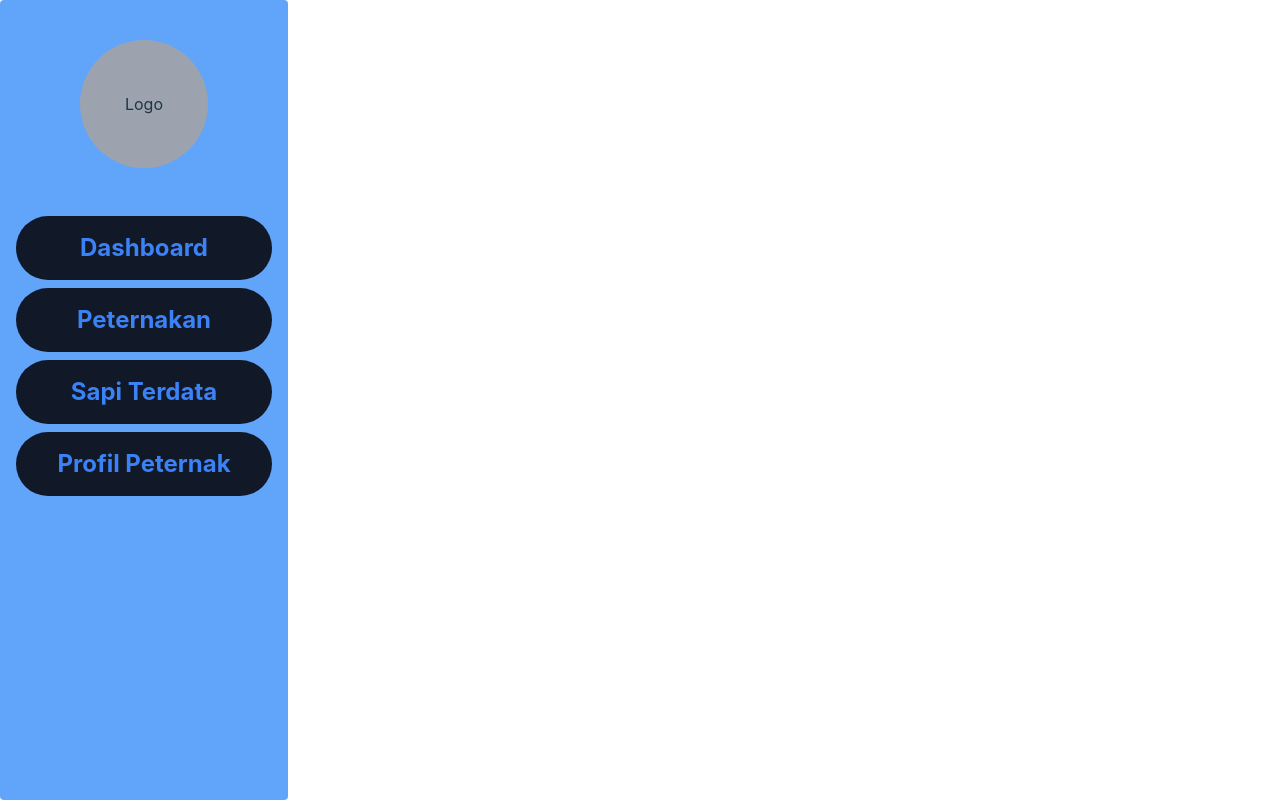
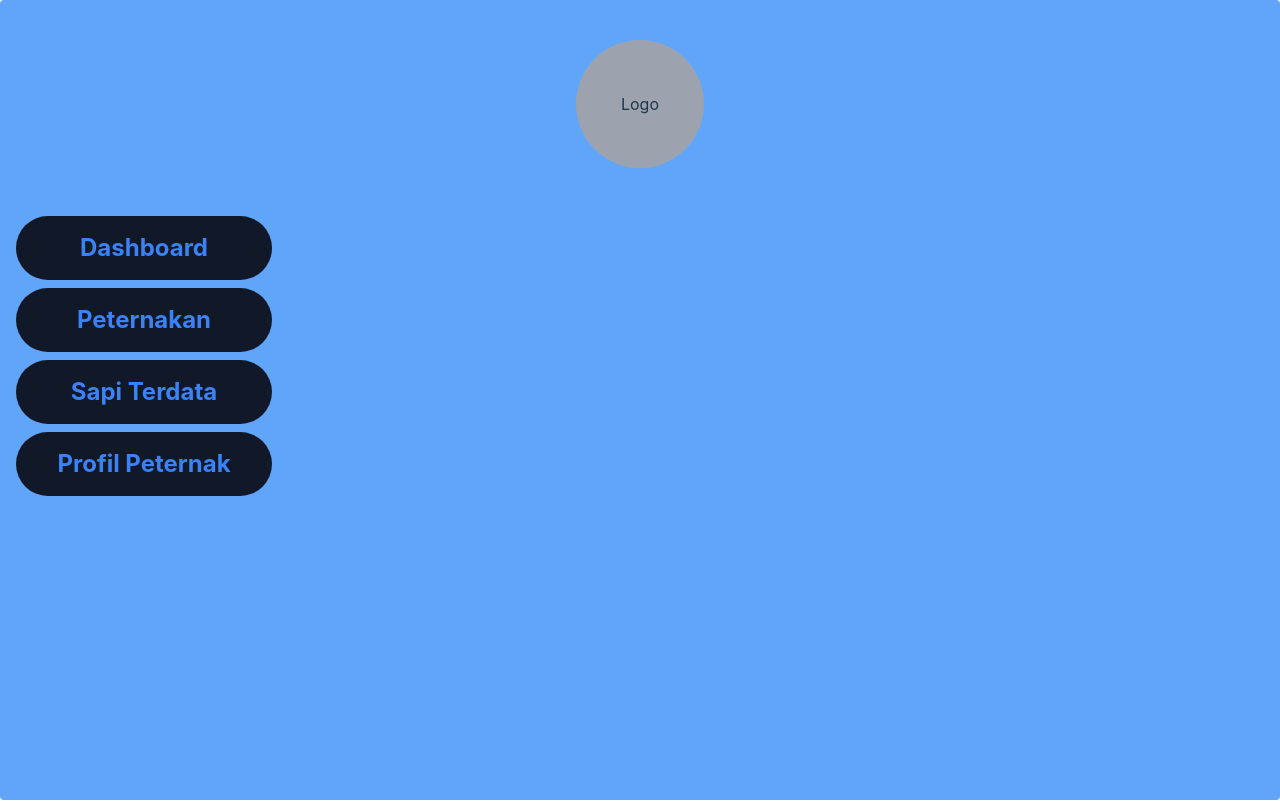
Before and after one commit to Capstone-B-14/kalkulembu-web-fe, a React (Vite) app: page / in a window 1280 px wide. Shown: the top 802 px of the page. Built offline with nearby package versions, Linux system fonts and the light colour scheme.

Commit message:
style: delete body selector

```diff
--- a/src/index.css
+++ b/src/index.css
@@ -25,14 +25,6 @@ a {
 }
 a:hover {
   color: #535bf2;
-}
-
-body {
-  margin: 0;
-  display: flex;
-  place-items: center;
-  min-width: 320px;
-  min-height: 0px;
 }
 
 h1 {
```
